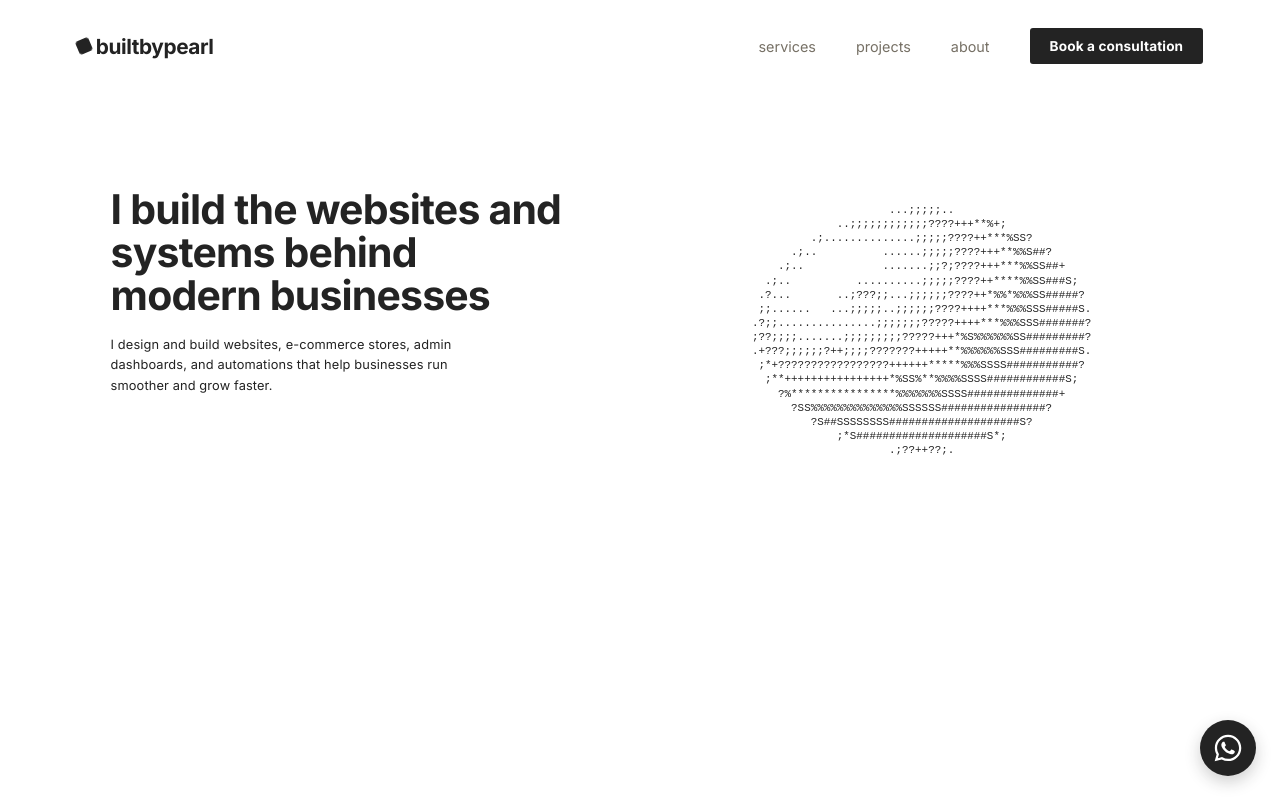
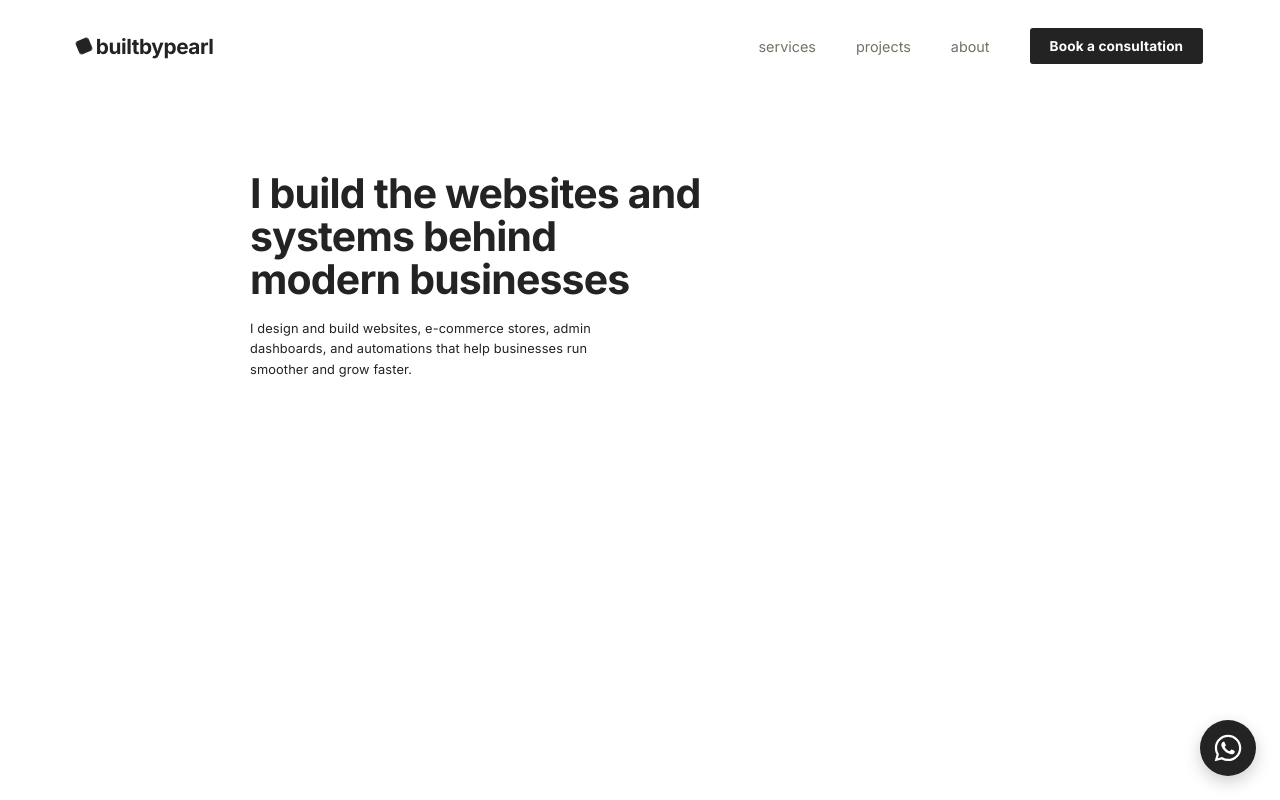
Before and after one commit to Pmalapile07/builtbypearl, a website: page index.html in a window 1280 px wide. Drawn offline with Linux system fonts and the light colour scheme.

Commit message:
Remove hero graphic and related code
Removed unused hero graphic and associated styles and scripts.

```diff
--- a/index.html
+++ b/index.html
@@ -257,33 +257,15 @@
     text-align: left;
   }
 
-  .hero-graphic{ display: none; }
-
   @media (min-width: 900px){
     .hero{
       width: auto;
-      height: 380px;
-      max-width: none;
-      margin: 6vh 6vw;
-      display: grid;
-      grid-template-columns: 1fr 1fr;
-      align-items: stretch;
-      gap: 0;
+      max-width: 780px;
+      margin: 10vh auto;
       padding: 0;
-      border-radius: 3px;
-      overflow: hidden;
       box-sizing: border-box;
     }
     .hero .hero-buttons{ display: none; }
-    .hero-content{
-      padding: 48px 6%;
-      display: flex;
-      flex-direction: column;
-      justify-content: flex-start;
-      overflow: hidden;
-      min-height: 0;
-      box-sizing: border-box;
-    }
     .hero-content h1{
       font-size: clamp(1.9rem, 3.2vw, 2.6rem);
       margin: 0 0 18px;
@@ -292,37 +274,6 @@
       font-size: 1rem;
       margin: 0;
     }
-    .hero-graphic{
-      display: flex;
-      align-items: stretch;
-      justify-content: stretch;
-      overflow: hidden;
-      min-height: 0;
-    }
-    .hero-graphic .binary-panel{
-      width: 100%;
-      height: 100%;
-      overflow: hidden;
-    }
-  }
-
-  .binary-panel{
-    background: #ffffff;
-    padding: 24px 22px;
-    font-family: 'Courier New', Courier, monospace;
-    font-size: clamp(0.6rem, 0.85vw, 1rem);
-    line-height: 1.3;
-    letter-spacing: 0;
-    overflow: hidden;
-    box-sizing: border-box;
-    user-select: none;
-    display: flex;
-    align-items: center;
-    justify-content: center;
-    color: var(--ink);
-  }
-  .binary-panel .ascii-art{
-    white-space: pre;
   }
 
   h1{
@@ -847,9 +798,6 @@
         </div>
       </div>
     </div>
-    <div class="hero-graphic">
-      <div class="binary-panel" id="binary-panel" aria-hidden="true"></div>
-    </div>
   </section>
 
   <div id="custom-cursor"></div>
@@ -959,81 +907,5 @@
       }
     })();
   </script>
-  <script>
-    (function(){
-      var panel = document.getElementById('binary-panel');
-      if(!panel) return;
-
-      // Renders a shaded planet/ball as ASCII art: proper sphere lighting
-      // (surface normal dotted with a light direction) plus a few crater
-      // blobs for texture, mapped onto a density-to-character ramp -
-      // the same technique used to turn a grayscale render into ASCII art.
-      var COLS = 58;
-      var ROWS = 30;
-      var RAMP = [' ', '.', ';', '?', '+', '*', '%', 'S', '#', '@'];
-
-      var R = 0.85;
-      var ASPECT = 1.55; // compensates monospace character aspect so the ball reads round
-
-      var LIGHT = normalize([-0.55, -0.5, 0.66]);
-
-      var CRATERS = [
-        [-0.30, -0.24, 0.15],
-        [ 0.24,  0.08, 0.11],
-        [-0.08,  0.38, 0.10],
-        [ 0.40, -0.30, 0.08],
-        [-0.46,  0.14, 0.07],
-        [ 0.10, -0.42, 0.06]
-      ];
-
-      function normalize(v){
-        var len = Math.sqrt(v[0]*v[0] + v[1]*v[1] + v[2]*v[2]);
-        return [v[0]/len, v[1]/len, v[2]/len];
-      }
-
-      function sphereMask(x, y, edge){
-        edge = edge || 0.06;
-        var d = Math.sqrt(x*x + y*y) / R;
-        return Math.max(0, Math.min(1, (1 + edge - d) / edge));
-      }
-
-      var lines = [];
-      for(var row = 0; row < ROWS; row++){
-        var line = '';
-        for(var col = 0; col < COLS; col++){
-          var x = (col - COLS / 2 + 0.5) / (COLS / 2);
-          var y = (row - ROWS / 2 + 0.5) / (ROWS / 2) * ASPECT;
-
-          var sm = sphereMask(x, y);
-          if(sm <= 0.02){
-            line += ' ';
-            continue;
-          }
-
-          var d2 = Math.min(x*x + y*y, R*R);
-          var z = Math.sqrt(Math.max(0, R*R - d2));
-          var nx = x / R, ny = y / R, nz = z / R;
-          var diffuse = nx*LIGHT[0] + ny*LIGHT[1] + nz*LIGHT[2];
-          var brightness = 0.08 + 0.92 * Math.max(0, diffuse);
-          var density = (1 - brightness) * sm;
-
-          for(var k = 0; k < CRATERS.length; k++){
-            var cx = CRATERS[k][0], cy = CRATERS[k][1], cr = CRATERS[k][2];
-            var dd = Math.hypot(x - cx, y - cy);
-            if(dd < cr){
-              density = Math.min(1, density + (1 - dd/cr) * 0.3);
-            }
-          }
-
-          density = Math.max(0, Math.min(1, density));
-          var idx = Math.round(density * (RAMP.length - 1));
-          line += RAMP[idx];
-        }
-        lines.push(line);
-      }
-
-      panel.innerHTML = '<span class="ascii-art">' + lines.join('\n') + '</span>';
-    })();
-  </script>
 </body>
 </html>
```
